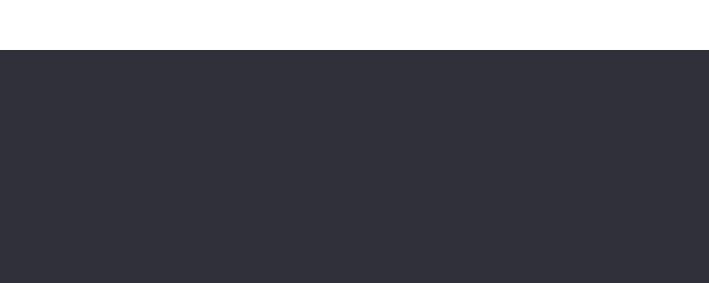
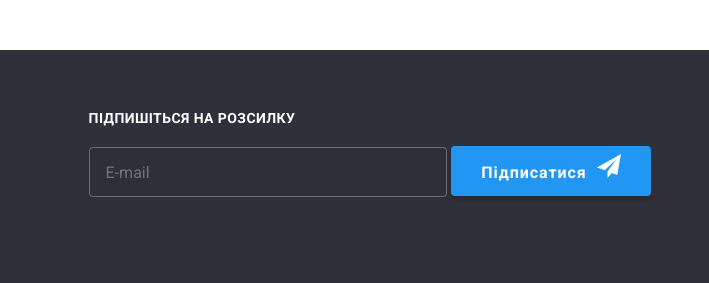
Before and after one commit to osyfliak/goit-markup-hw-06, a plain HTML site: page portfolio.html in a window 1280 px wide. Shown: the part 1622-1905 px from the top of the page, 571-1280 px from the left. Drawn offline with nearby package versions, Linux system fonts and the light colour scheme.

Commit message:
Update portfolio.html

```diff
--- a/portfolio.html
+++ b/portfolio.html
@@ -339,6 +339,20 @@
             </li>
           </ul>
         </div>
+
+        <div class="form">
+          <h2 class="social-title">Підпишіться на розсилку</h2>
+          <form name="subscribe">
+            <label for="mail">
+              <input class="input-mail" placeholder="E-mail" type="mail" name="mail" id="mail" />
+              <button class="button-mail" type="submit">
+                Підписатися<svg class="icon icon-send" width="24" height="24">
+                  <use xlink:href="./images/icons.svg#icon-send"></use>
+                </svg>
+              </button>
+            </label>
+          </form>
+        </div>
       </div>
     </footer>
   </body>
```
